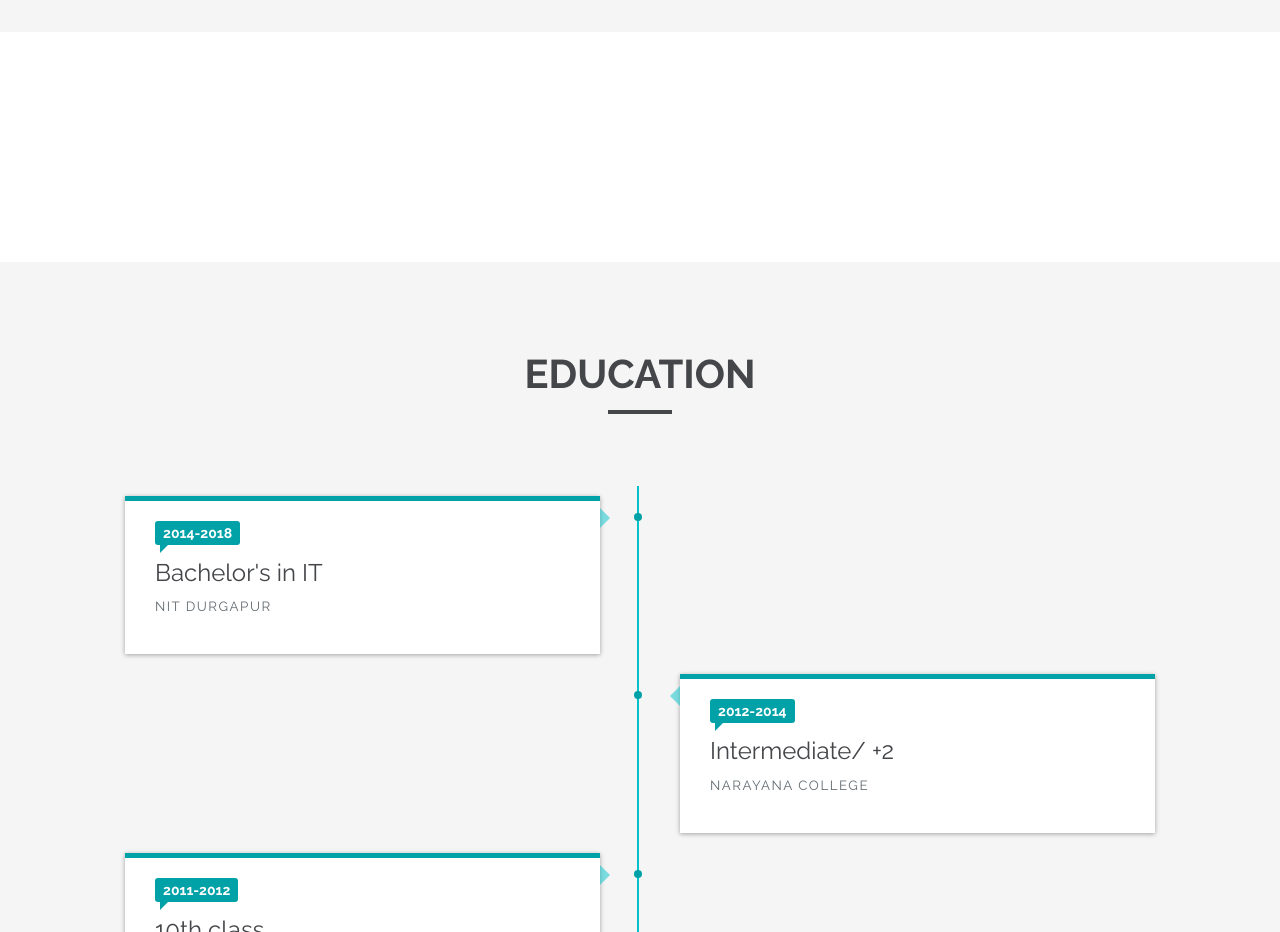
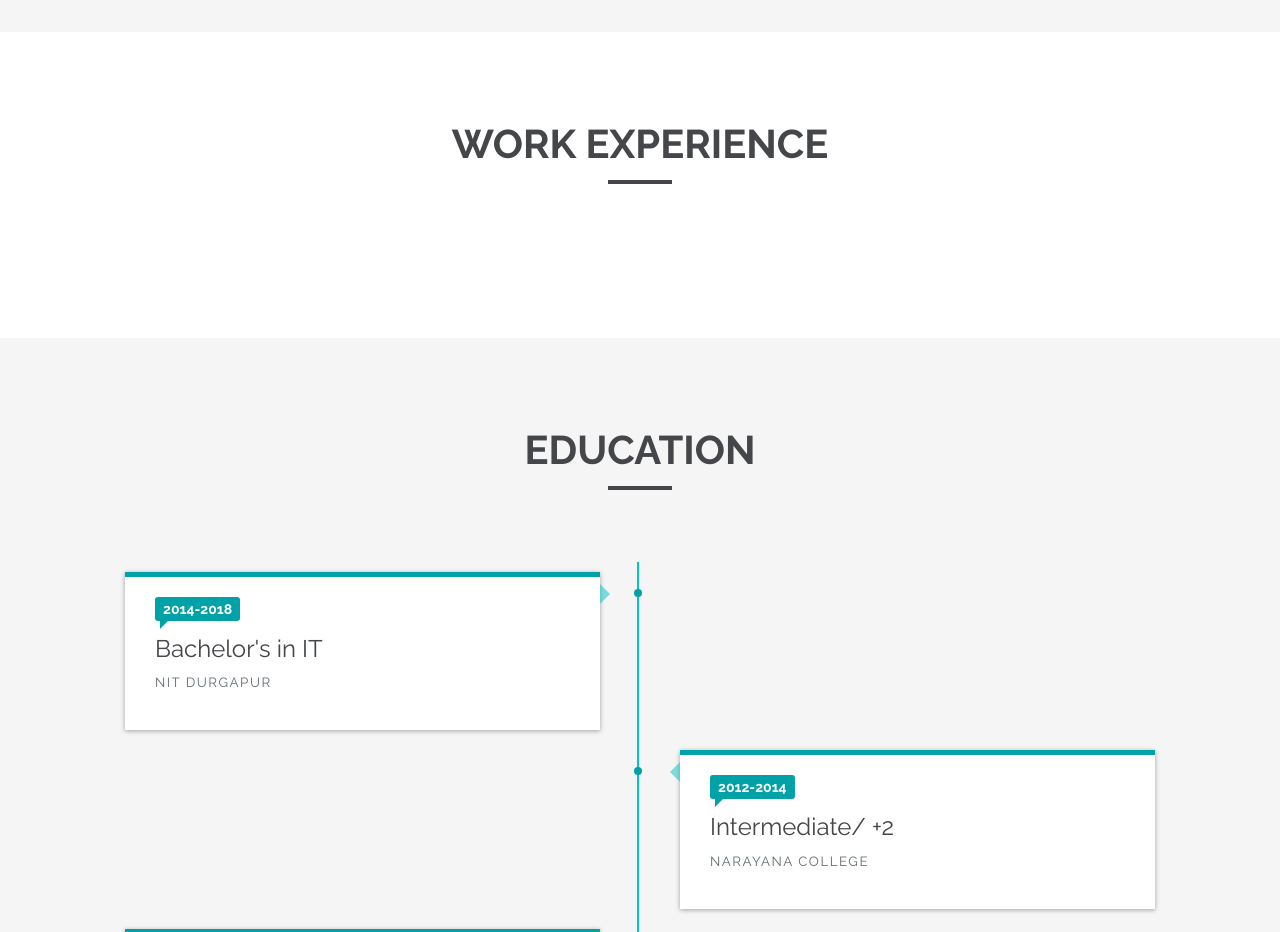
Before and after one commit to harsha444/portfolio, a website: page src/index.html in a window 1280 px wide. Shown: the part 2700-3632 px from the top of the page. Drawn offline with nearby package versions, Linux system fonts and the light colour scheme.

Commit message:
[FIX] bug fixes-minimal

```diff
--- a/src/index.html
+++ b/src/index.html
@@ -379,7 +379,17 @@
     <!-- Work TimeLine Section -->
 
     <section id="work">
+        <div class="container">
+            <div class="section-header">
+                <div class="heading heading-left text-center animated slideInLeft">
+                    WORK EXPERIENCE
+                </div>
+                <div class="deco-line deco-line-left mb-4 mt-4">
+                    <hr>
+                </div>
+            </div>
 
+        </div>
     </section>
 
     <!-- Education Section -->
```
